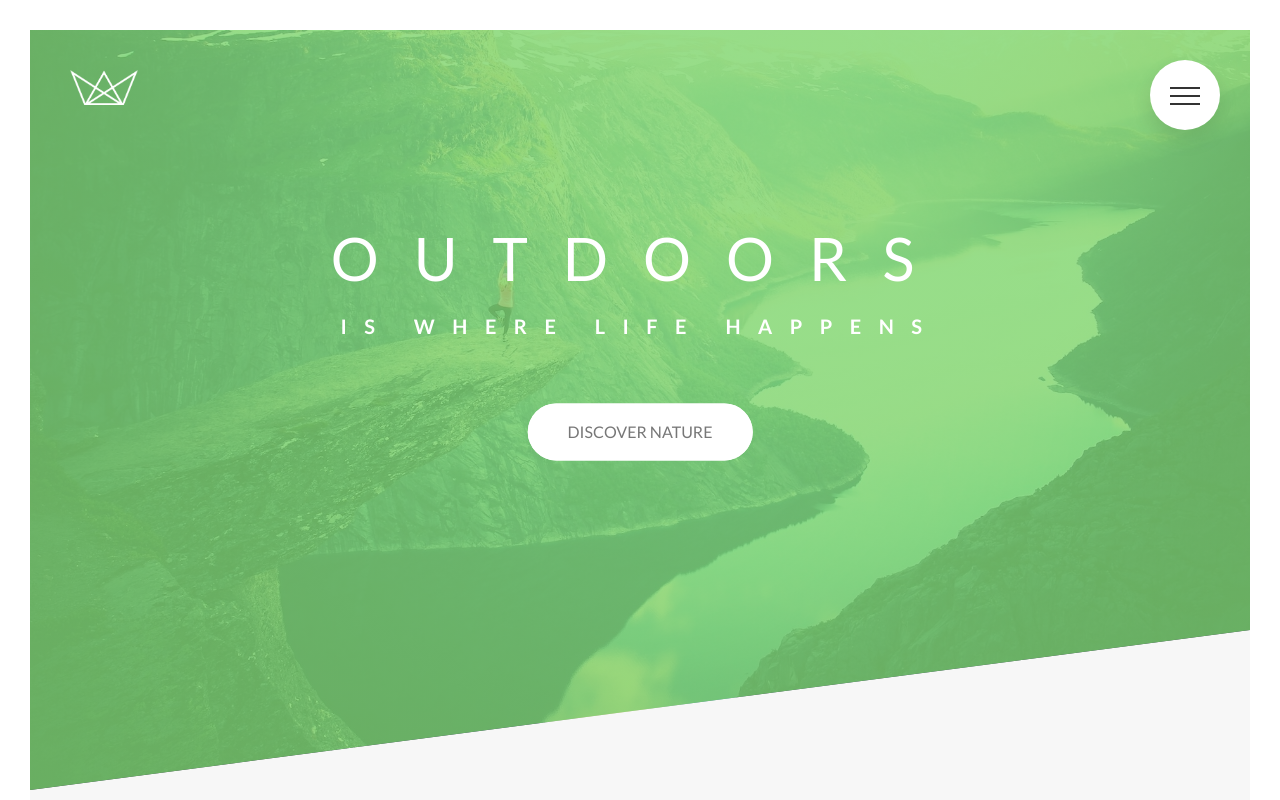
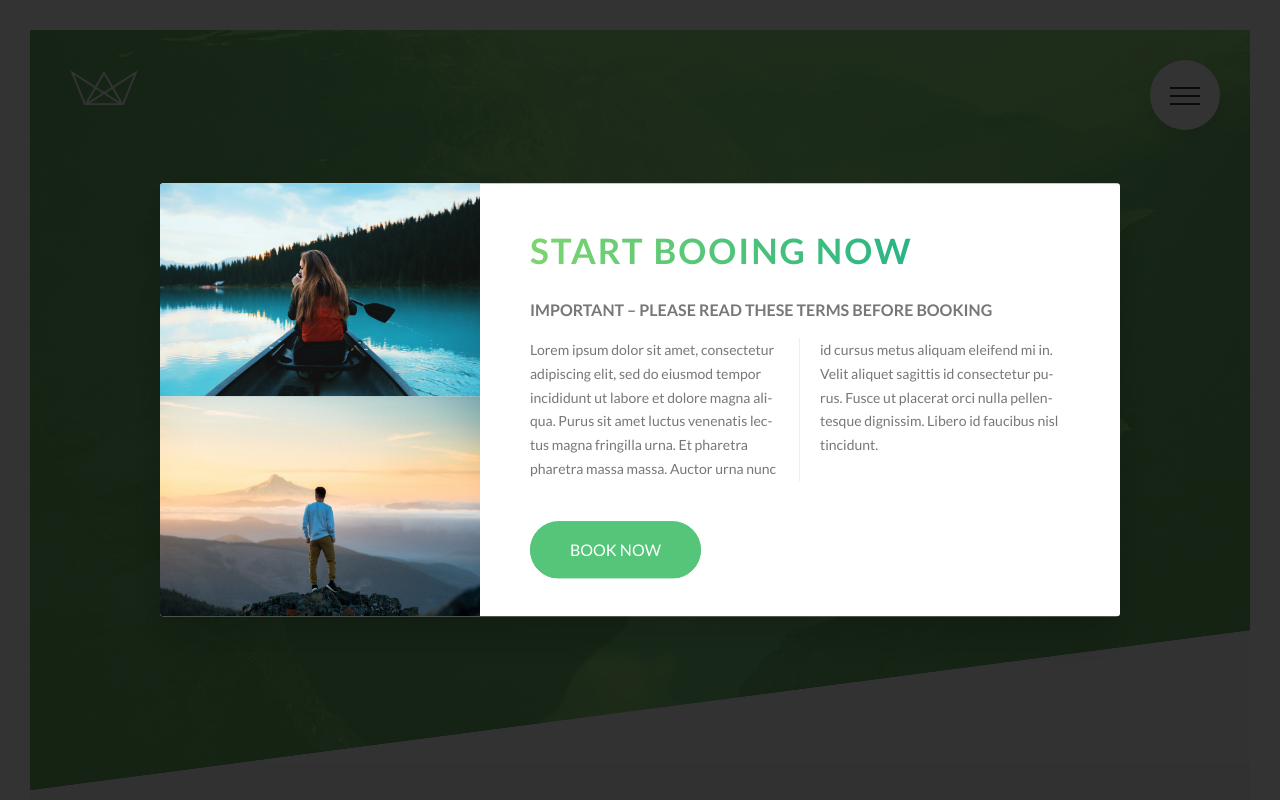
Before and after one commit to K3beros/nature-project, a website: page index.html in a window 1280 px wide. Shown: the top 800 px of the page. Drawn offline with Linux system fonts and the light colour scheme; files whose address does not match are found by name.

Commit message:
Started on popup

```diff
--- a/index.html
+++ b/index.html
@@ -341,6 +341,27 @@
 			</div>
 		</div>
 	</footer>
+
+	<div class="popup">
+		<div class="popup__content">
+			<div class="popup__left">
+				<img src="img/nat-8.jpg" alt="tour Photo" class="popup__img">
+				<img src="img/nat-9.jpg" alt="tour photo" class="popup__img">
+
+			</div>
+
+			<div class="popup__right">
+				<h2 class="heading-secondary u-margin-bottom-small">Start booing now</h2>
+				<h3 class="heading-tertiary u-margin-bottom-small">Important &ndash; Please read these terms before booking</h3>
+				<p class="popup__text">
+					Lorem ipsum dolor sit amet, consectetur adipiscing elit, sed do eiusmod tempor incididunt ut labore et dolore magna aliqua. Purus sit amet luctus venenatis lectus magna fringilla urna. Et pharetra pharetra massa massa. Auctor urna nunc id cursus metus aliquam eleifend mi in. Velit aliquet sagittis id consectetur purus. Fusce ut placerat orci nulla pellentesque dignissim. Libero id faucibus nisl tincidunt.
+				</p>
+				<a href="#" class="btn btn--green">Book Now</a>
+			</div>
+		</div>
+	</div>
+
+
 	<!-- <section class="grid-test">
 		<div class="row">
 			<div class="col-1-of-2">
--- a/sass/abstracts/_mixins.scss
+++ b/sass/abstracts/_mixins.scss
@@ -5,3 +5,10 @@
         clear: both;
     }
 }
+
+@mixin absCenter {
+    position: absolute;
+    top: 50%;
+    left: 50%;
+    transform: translate(-50%, -50%);
+}
--- /dev/null
+++ b/sass/components/_popup.scss
@@ -0,0 +1,49 @@
+.popup {
+    height: 100vh;
+    width: 100%;
+    position: fixed;
+    top: 0;
+    left: 0;
+    background-color: rgba($color-black, .8);
+    z-index: 9999;
+
+    &__content {
+        @include absCenter;
+
+        width: 75%;
+        // height: 50rem;
+        background-color: $color-white;
+        box-shadow: 0 2rem 4rem rgba($color-black, .2);
+        border-radius: 3px;
+        display: table;
+        overflow: hidden;
+    }
+
+    &__left {
+        width: 33.3333333%;
+        display: table-cell;
+    }
+
+    &__right {
+        width: 66.6666666%;
+        display: table-cell;
+        vertical-align: middle;
+        padding: 3rem 5rem;
+    }
+
+    &__img {
+        display: block;
+        width: 100%;
+
+    }
+
+    &__text {
+        font-size: 1.4rem;
+        margin-bottom: 4rem;
+        column-count: 2;
+        column-gap: 4rem; //1em  = 14px;
+        column-rule: 1px solid $color-grey-light-2;
+        hyphens: auto;
+
+    }
+}
--- a/sass/main.scss
+++ b/sass/main.scss
@@ -23,7 +23,7 @@ Dark green: #28b485
 @import "components/card";
 @import "components/story";
 @import "components/form";
-
+@import "components/popup";
 @import "components/bg-video";
 
 @import "pages/home";
```
Also changed, not shown: css/style.css.
